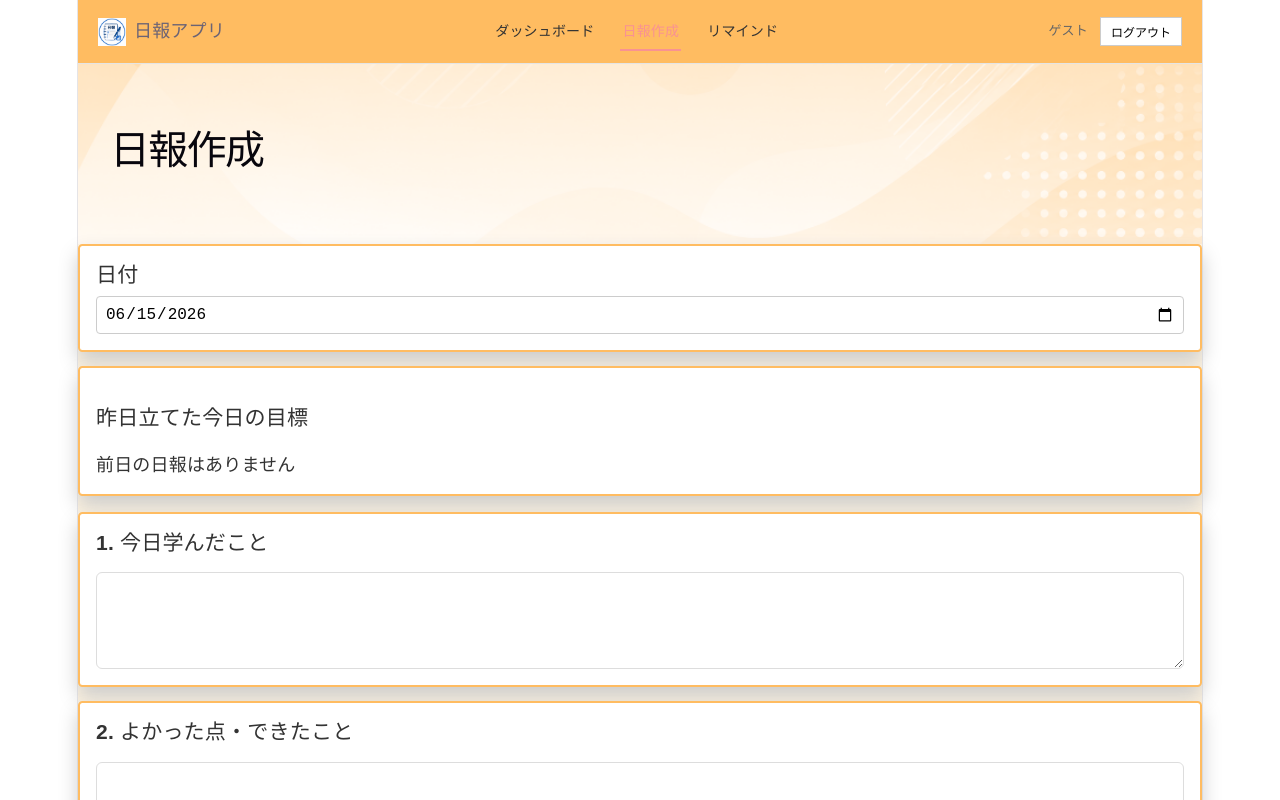
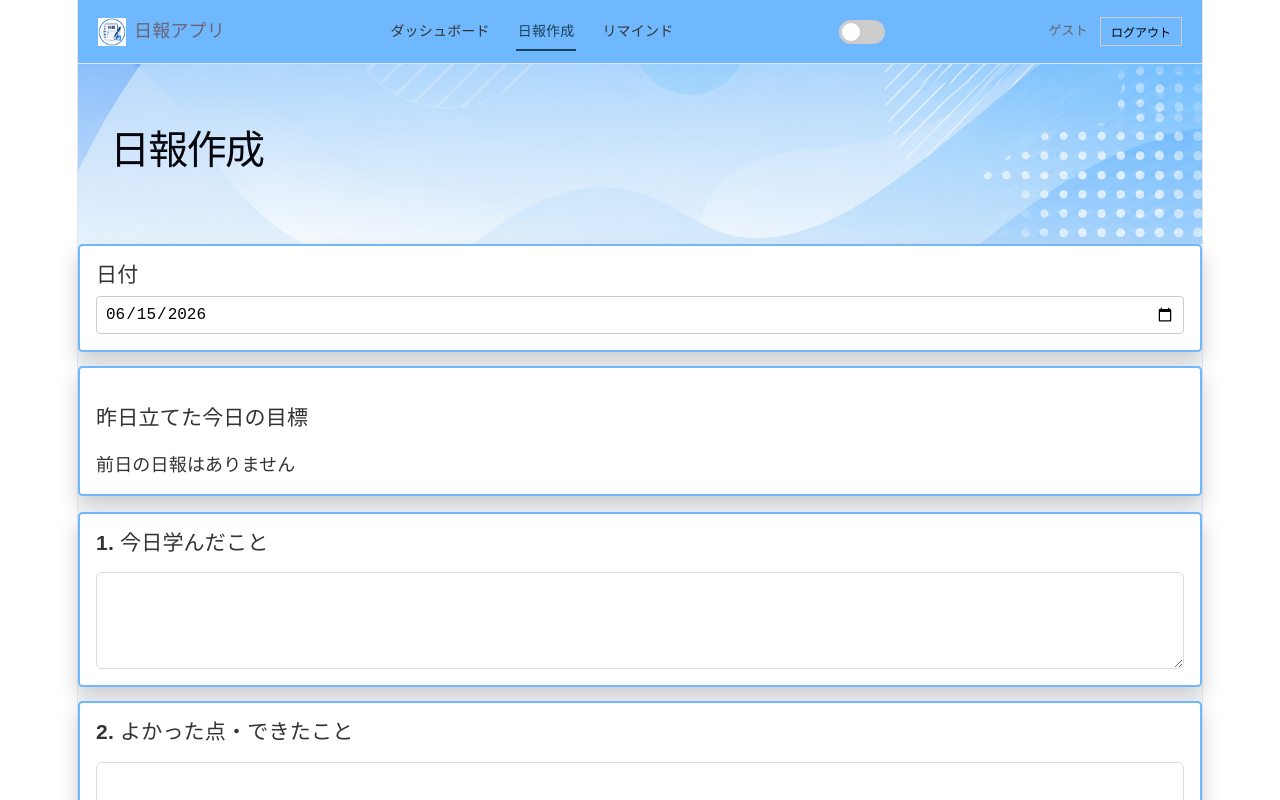
Before and after one commit to tokoMatsubara/Nippo_group7, a React app in the folder frontend/: page /create-report in a window 1280 px wide. Shown: the top 800 px of the page. Built offline with nearby package versions, Linux system fonts and the light colour scheme; no server answers; the HTML template or start-up script is replaced by a standard one.

Commit message:
UIテーマ切り替え

```diff
--- a/frontend/src/components/Header.jsx
+++ b/frontend/src/components/Header.jsx
@@ -1,11 +1,13 @@
 import { useNavigate, NavLink } from "react-router-dom";
 import React, { useEffect, useState } from "react";
 import "../styles/Header.css";
+import ThemeToggle from "./ThemeToggle";
 import logoIcon from "../assets/a_clean_flat_modern_vector_icon_on_a_white_backgro.png";
-
+import { useLocation } from "react-router-dom";
 export default function Header() {
     const navigate = useNavigate();
     const [remindIsRead, setRemindIsRead] = useState(true);
+    const location = useLocation();
 
     const userName = localStorage.getItem("user_name");
 
@@ -61,6 +63,7 @@ export default function Header() {
                 {/* 必要ならボタン遷移にする */}
                 {/* <NavLink to="/daily-list/2026-01-01/2026-01-31">一覧</NavLink> */}
             </nav>
+            <ThemeToggle />
 
             <div className="headerRight">
                 <span className="userName">
--- /dev/null
+++ b/frontend/src/components/ThemeToggle.jsx
@@ -0,0 +1,38 @@
+import { useState, useEffect } from "react";
+
+export default function ThemeToggle() {
+    const [theme, setTheme] = useState("blueTheme");
+
+    // 初期化（ページリロード対応）
+    useEffect(() => {
+        const savedTheme = localStorage.getItem("theme") || "blueTheme";
+
+        setTheme(savedTheme);
+
+        document.body.classList.remove("blueTheme", "orangeTheme");
+        document.body.classList.add(savedTheme);
+    }, []);
+
+    const toggleTheme = () => {
+        const newTheme =
+            theme === "blueTheme" ? "orangeTheme" : "blueTheme";
+
+        setTheme(newTheme);
+
+        document.body.classList.remove("blueTheme", "orangeTheme");
+        document.body.classList.add(newTheme);
+
+        localStorage.setItem("theme", newTheme);
+    };
+
+    return (
+        <label className="switch">
+            <input
+                type="checkbox"
+                checked={theme === "orangeTheme"}
+                onChange={toggleTheme}
+            />
+            <span className="slider" />
+        </label>
+    );
+}
--- a/frontend/src/index.css
+++ b/frontend/src/index.css
@@ -10,6 +10,8 @@
   --social-bg: rgba(244, 243, 236, 0.5);
   --shadow:
     rgba(0, 0, 0, 0.1) 0 10px 15px -3px, rgba(0, 0, 0, 0.05) 0 4px 6px -2px;
+
+
 
   --sans: system-ui, 'Segoe UI', Roboto, sans-serif;
   --heading: system-ui, 'Segoe UI', Roboto, sans-serif;
@@ -28,6 +30,32 @@
   @media (max-width: 1024px) {
     font-size: 16px;
   }
+
+  /* メインカラー（青） */
+
+
+}
+
+body.blueTheme .header {
+    background-image: url("assets/blue.png");
+}
+
+body.orangeTheme .header {
+    background-image: url("assets/orange.png");
+}
+
+body.blueTheme {
+  --primary1: #1B435D;
+  --primary2: #70B8FD;
+  --primary3: #454545;
+  --primary4: #F5FAFF;
+}
+
+body.orangeTheme {
+  --primary1: #F99292;
+  --primary2: #FFBC61;
+  --primary3: #FFC679;
+  --primary4: #FFF4E0;
 }
 
 @media (prefers-color-scheme: dark) {
@@ -77,20 +105,24 @@ h1 {
   font-size: 56px;
   letter-spacing: -1.68px;
   margin: 32px 0;
+
   @media (max-width: 1024px) {
     font-size: 36px;
     margin: 20px 0;
   }
 }
+
 h2 {
   font-size: 24px;
   line-height: 118%;
   letter-spacing: -0.24px;
   margin: 0 0 8px;
+
   @media (max-width: 1024px) {
     font-size: 20px;
   }
 }
+
 p {
   margin: 0;
 }
--- a/frontend/src/pages/Dashboard.jsx
+++ b/frontend/src/pages/Dashboard.jsx
@@ -1,9 +1,11 @@
 import "../styles/Dashboard.css";
-
+import blueBg from "../assets/blue.png";
+import orangeBg from "../assets/orange.png";
 import React, { useEffect, useState } from "react";
 import { useNavigate } from "react-router-dom";
 
 export default function Dashboard() {
+
     const [weeks, setWeeks] = useState([]);
     const [reminder, setReminder] = useState(null);
     const [remindIsRead, setRemindIsRead] = useState(true)
@@ -79,6 +81,7 @@ export default function Dashboard() {
             {/* ヘッダー */}
             <div className="header">
 
+
                 <h1 className="title">ダッシュボード</h1>
 
             </div>
--- a/frontend/src/styles/DailyList.css
+++ b/frontend/src/styles/DailyList.css
@@ -49,7 +49,7 @@
 }
 
 .dayButton.active {
-    background: #FFBC61;
+    background: var(--primary2);
     color: white;
 }
 
@@ -68,8 +68,8 @@
 
 /* 今日 */
 .dayButton.today {
-    border: 2px solid #f59e0b;
-    box-shadow: 0 0 6px #fbbf24;
+    border: 2px solid var(--primary2);
+    box-shadow: 0 0 6px var(--primary3);
 }
 
 /* 未来 */
@@ -126,8 +126,8 @@
 .sectionItem {
     margin-bottom: 16px;
     padding: 10px 12px;
-    border-left: 3px solid #FFBC61;
-    background: #FFF4E0; /* うっすら背景 */
+    border-left: 3px solid var(--primary2);
+    background: var(--primary4); /* うっすら背景 */
     border-radius: 6px;
 }
 
@@ -136,7 +136,7 @@
     display: inline-block;
     font-size: 18px;
     font-weight: 600;
-    color: #F99292;
+    color: var(--primary1);
     margin-bottom: 6px;
 }
 
--- a/frontend/src/styles/Dashboard.css
+++ b/frontend/src/styles/Dashboard.css
@@ -55,7 +55,7 @@
 
 .summaryTitle {
     font-weight: 500;
-    color: #F99292;
+    color: var(--primary1);
     margin-bottom: 4px;
 }
 
--- a/frontend/src/styles/Header.css
+++ b/frontend/src/styles/Header.css
@@ -11,7 +11,7 @@
 
     padding: 0 20px;
 
-    background: #FFBC61;
+    background: var(--primary2);
     border-bottom: 1px solid #e5e5e5;
 }
 
@@ -24,7 +24,7 @@
     font-weight: bold;
     font-size: 18px;
     cursor: pointer;
-    background: #FFBC61;
+    background: var(--primary2);
 
     transition: opacity 0.2s ease;
 }
@@ -57,7 +57,7 @@
 
 /* hoverアニメーション */
 .navLinks a:hover {
-    color: #F99292;
+    color: var(--primary1);
     transform: translateY(-2px);
 }
 
@@ -70,7 +70,7 @@
 
     width: 0%;
     height: 2px;
-    background: #F99292;
+    background: var(--primary1);
 
     transition: width 0.3s ease;
 }
@@ -82,7 +82,7 @@
 
 /* active */
 .navLinks a.active {
-    color: #F99292;
+    color: var(--primary1);
     font-weight: 600;
 }
 
@@ -101,7 +101,7 @@
 /* ボタン */
 .logoutBtn {
     border: 1px solid #ccc;
-    background: white;
+    background: var(--primary2);
     padding: 5px 10px;
     font-size: 12px;
 
@@ -150,3 +150,49 @@
         opacity: 1;
     }
 }
+
+.switch {
+  position: relative;
+  display: inline-block;
+  width: 46px;
+  height: 24px;
+}
+
+.switch input {
+  opacity: 0;
+  width: 0;
+  height: 0;
+}
+
+.slider {
+  position: absolute;
+  cursor: pointer;
+  top: 0;
+  left: 0;
+  right: 0;
+  bottom: 0;
+  background-color: #ccc;
+  transition: .3s;
+  border-radius: 24px;
+}
+
+.slider:before {
+  position: absolute;
+  content: "";
+  height: 18px;
+  width: 18px;
+  left: 3px;
+  bottom: 3px;
+  background-color: white;
+  transition: .3s;
+  border-radius: 50%;
+}
+
+/* ON状態 */
+.switch input:checked + .slider {
+  background-color: var(--primary1); /* blue */
+}
+
+.switch input:checked + .slider:before {
+  transform: translateX(22px);
+}
--- a/frontend/src/styles/common.css
+++ b/frontend/src/styles/common.css
@@ -13,7 +13,7 @@
     padding-left: 0px;
     padding-right: 0px;
     padding-bottom: 20px;
-    background-color: #FFF4E0;
+    background-color: var(--primary4);
 
 }
 
@@ -132,7 +132,6 @@
     position: relative;
     overflow: hidden;
 
-    background-image: url("../assets/orange.png");
     background-size: cover;
     background-position: center;
 }
@@ -154,7 +153,7 @@
     word-wrap: break-word;
     background-color: #fff;
     background-clip: border-box;
-    border: 2px solid #FFBC61;
+    border: 2px solid var(--primary2);
     border-radius: 0.25rem;
     box-shadow: 0 10px 20px #ccc;
     color: #333;
@@ -192,7 +191,7 @@
     word-wrap: break-word;
     background-color: #fff;
     background-clip: border-box;
-    border: 2px solid #FFBC61;
+    border: 2px solid var(--primary2);
     border-radius: 0.25rem;
     box-shadow: 0 10px 20px #ccc;
     color: #333;
--- a/frontend/src/styles/layout.css
+++ b/frontend/src/styles/layout.css
@@ -1,6 +1,6 @@
 .appLayout {
     min-height: 100vh;
-    background: #FFF4E0;
+    background: var(--primary4);
 }
 
 .appMain {
```
